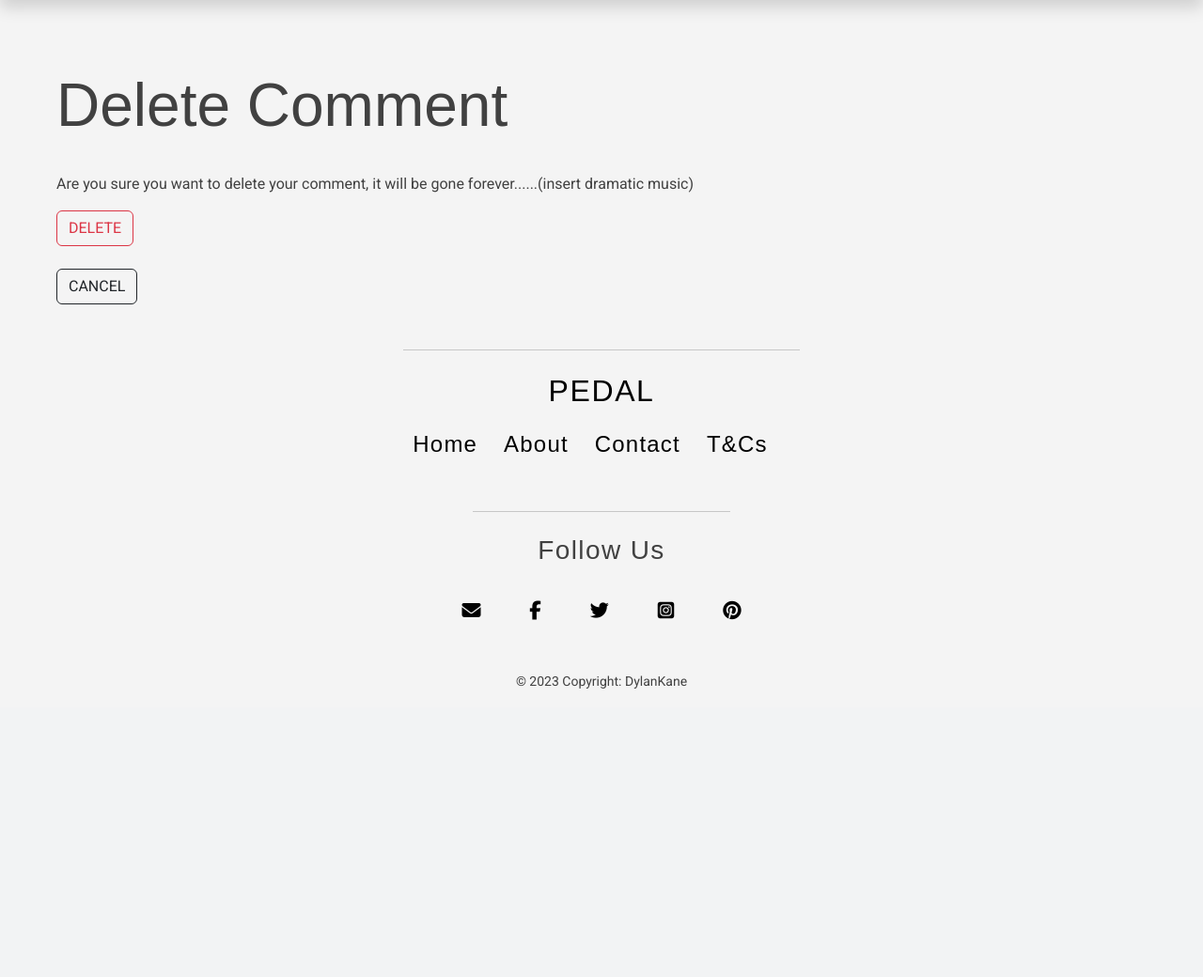
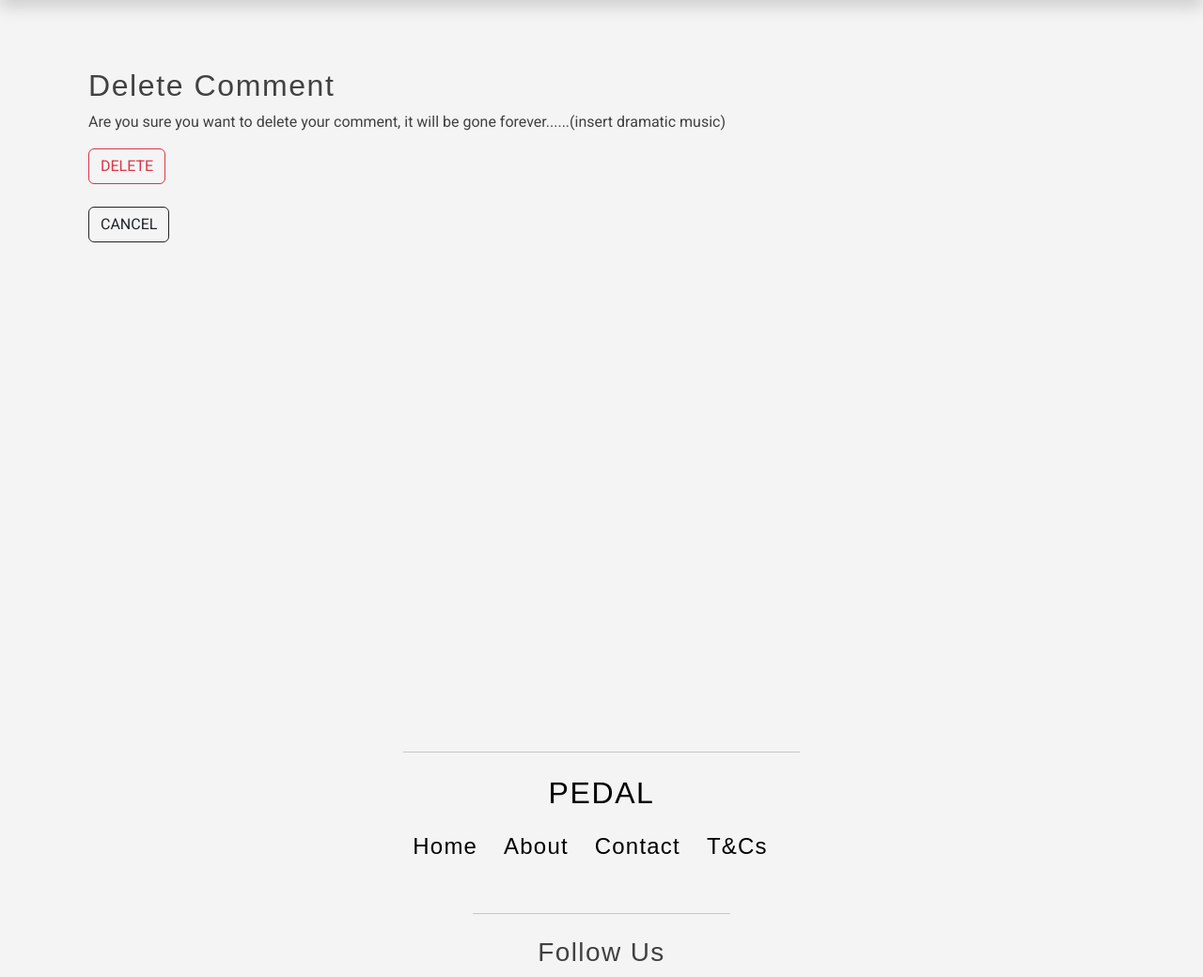
Before and after one commit to dylankane/pedal, a Django app: template templates/delete_comment.html in a window 1280 px wide. Shown: the part 78-1118 px from the top of the page at 94% size. Before the commit the page ends 811 px from the top, so only its background shows below. Run offline with Django 3.2, Linux system fonts and the light colour scheme; the template is opened without the code that fills it, so the values that code supplies are empty; some libraries are stand-ins or nearby versions; some web fonts are replaced.

Commit message:
Add styling to delete_comment page to match others

```diff
--- a/templates/delete_comment.html
+++ b/templates/delete_comment.html
@@ -2,15 +2,15 @@
 
 
 {% block content %}
-<div class="container-fluid">
-  <div class="col m-5">
-    <div class="row">
-      <h1 class="title">Delete Comment</h1>
+<div class="container p-4 vh-100">
+  <div class="row-8 mt-5">
+    <div class="col">
+      <h2>Delete Comment</h2>
     </div>
-    <div class="row">
+    <div class="col">
       <p>Are you sure you want to delete your comment, it will be gone forever......(insert dramatic music)</p>
     </div>
-    <div class="row">
+    <div class="row-8">
       <!-- Delete comment form -->
       <form method="post">
         {% csrf_token %}
```
